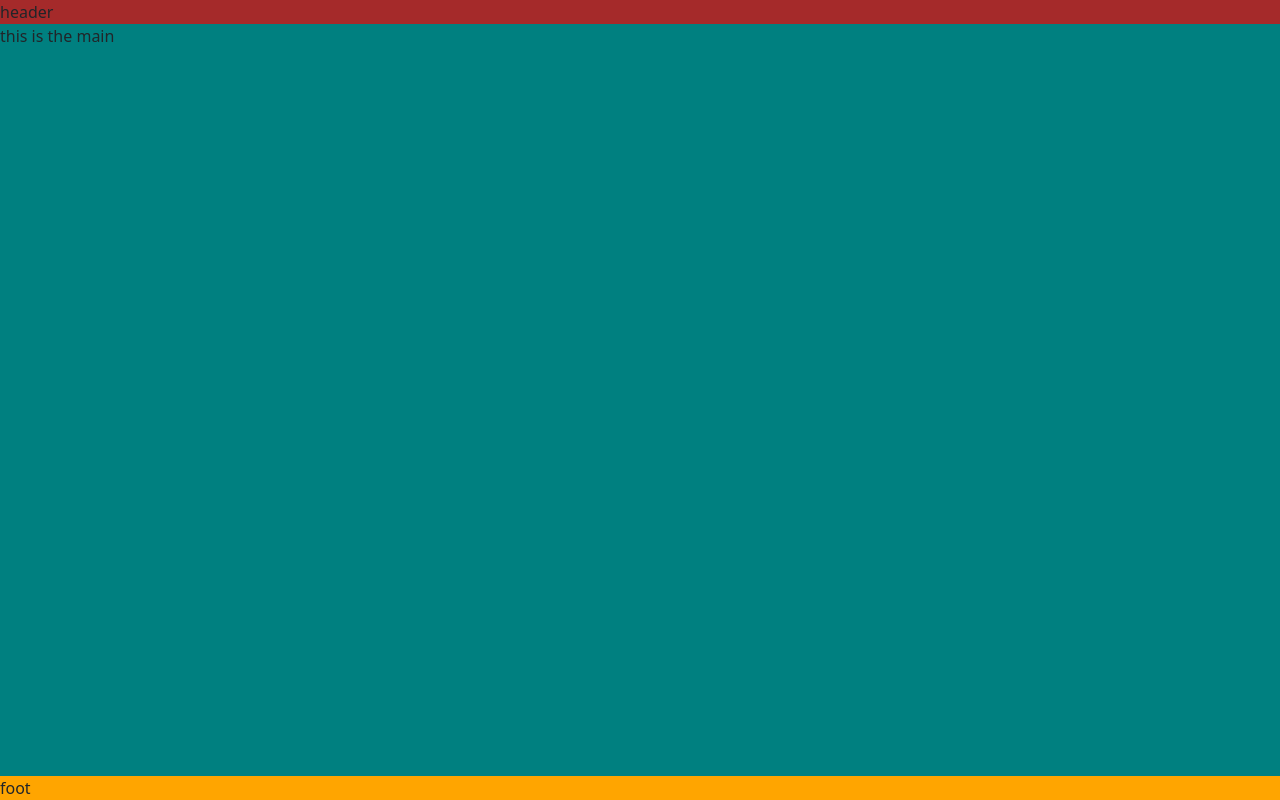
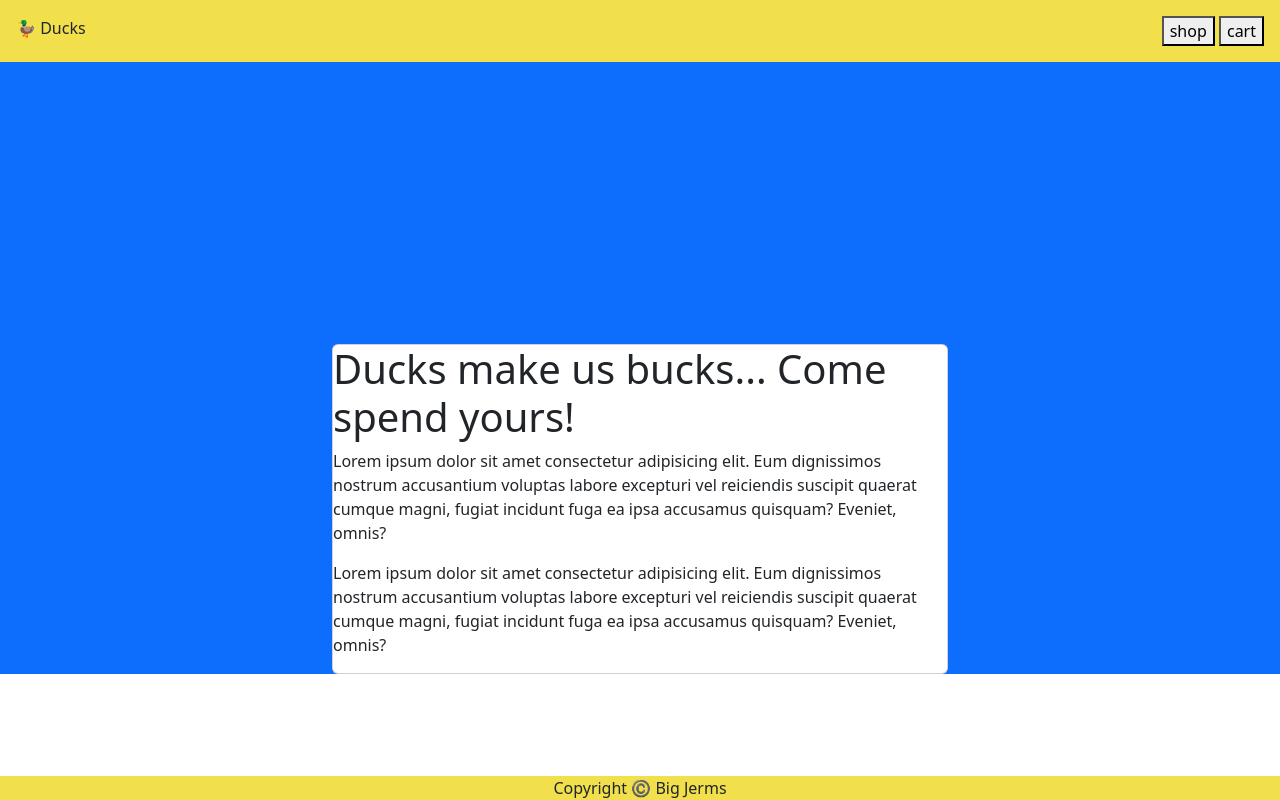
Before and after one commit to CodeWorks-FullStack/winter24_duck_shop, a plain HTML site: page index.html in a window 1280 px wide. Drawn offline with nearby package versions, Linux system fonts and the light colour scheme.

Commit message:
hero header block out

```diff
--- a/assets/style.css
+++ b/assets/style.css
@@ -1,19 +1,24 @@
+:root{
+  --theme: #F1E04C;
+}
+
 body{
   display: flex;
   min-height: 100vh;
   flex-direction: column;
 }
 
-header{
-  background-color: brown;
+header, footer{
+  background-color: var(--theme);
 }
 
 
 main{
   flex-grow: 1;
-  background-color: teal;
 }
 
-footer{
-  background-color: orange;
+
+
+.hero{
+  min-height: 76.45vh;
 }
--- a/index.html
+++ b/index.html
@@ -1,21 +1,64 @@
 <!DOCTYPE html>
 <html lang="en">
+
 <head>
   <meta charset="UTF-8">
   <meta name="viewport" content="width=device-width, initial-scale=1.0">
   <title>🦆 Ducks</title>
-  <link href="https://cdn.jsdelivr.net/npm/bootstrap@5.3.2/dist/css/bootstrap.min.css" rel="stylesheet" integrity="sha384-T3c6CoIi6uLrA9TneNEoa7RxnatzjcDSCmG1MXxSR1GAsXEV/Dwwykc2MPK8M2HN" crossorigin="anonymous">
-  <script src="https://cdn.jsdelivr.net/npm/bootstrap@5.3.2/dist/js/bootstrap.bundle.min.js" integrity="sha384-C6RzsynM9kWDrMNeT87bh95OGNyZPhcTNXj1NW7RuBCsyN/o0jlpcV8Qyq46cDfL" crossorigin="anonymous" defer></script>
+  <link href="https://cdn.jsdelivr.net/npm/bootstrap@5.3.2/dist/css/bootstrap.min.css" rel="stylesheet"
+    integrity="sha384-T3c6CoIi6uLrA9TneNEoa7RxnatzjcDSCmG1MXxSR1GAsXEV/Dwwykc2MPK8M2HN" crossorigin="anonymous">
+  <script src="https://cdn.jsdelivr.net/npm/bootstrap@5.3.2/dist/js/bootstrap.bundle.min.js"
+    integrity="sha384-C6RzsynM9kWDrMNeT87bh95OGNyZPhcTNXj1NW7RuBCsyN/o0jlpcV8Qyq46cDfL" crossorigin="anonymous"
+    defer></script>
 
   <link rel="stylesheet" href="assets/style.css">
 </head>
+
 <body>
 
-  <header>header</header>
-  <main>this is the main</main>
-  <footer>foot</footer>
+  <header class="d-flex justify-content-between p-3">
+    <div class="logo">
+      🦆 Ducks
+    </div>
+    <div class="buttons">
+      <button>shop</button>
+      <button>cart</button>
+    </div>
+  </header>
+
+
+  <main>
+
+    <section class="container-fluid">
+
+      <div class="row bg-primary hero d-flex align-items-end justify-content-center">
+        <div class="col-md-6">
+          <div class="card">
+            <h1>Ducks make us bucks... Come spend yours!</h1>
+            <p>Lorem ipsum dolor sit amet consectetur adipisicing elit. Eum dignissimos nostrum accusantium voluptas labore excepturi vel reiciendis suscipit quaerat cumque magni, fugiat incidunt fuga ea ipsa accusamus quisquam? Eveniet, omnis?</p>
+            <p>Lorem ipsum dolor sit amet consectetur adipisicing elit. Eum dignissimos nostrum accusantium voluptas labore excepturi vel reiciendis suscipit quaerat cumque magni, fugiat incidunt fuga ea ipsa accusamus quisquam? Eveniet, omnis?</p>
+          </div>
+
+        </div>
+      </div>
+
+    </section>
+
+    <section class="container-fluid">
+
+    </section>
+
+
+  </main>
+
+  <footer class="text-center">
+
+    Copyright ©️ Big Jerms
+
+  </footer>
 
 
 
 </body>
+
 </html>
```
